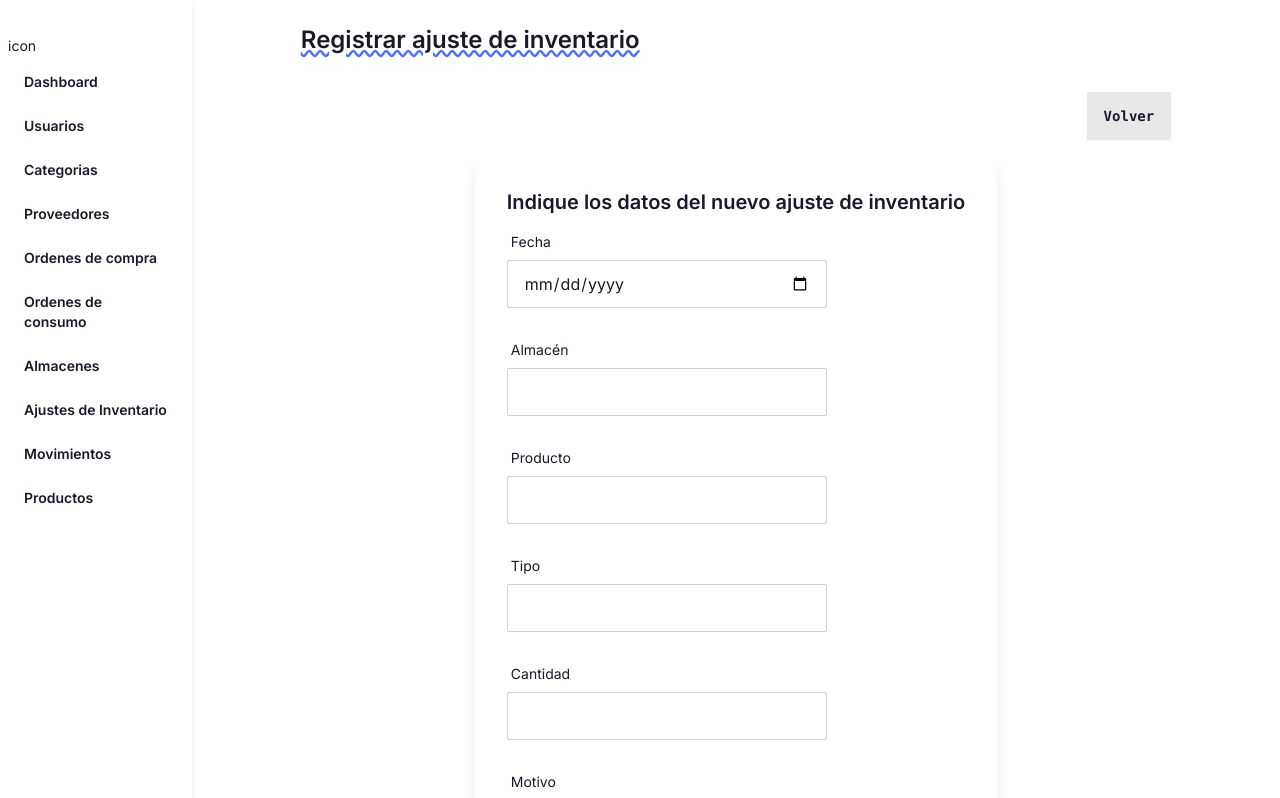
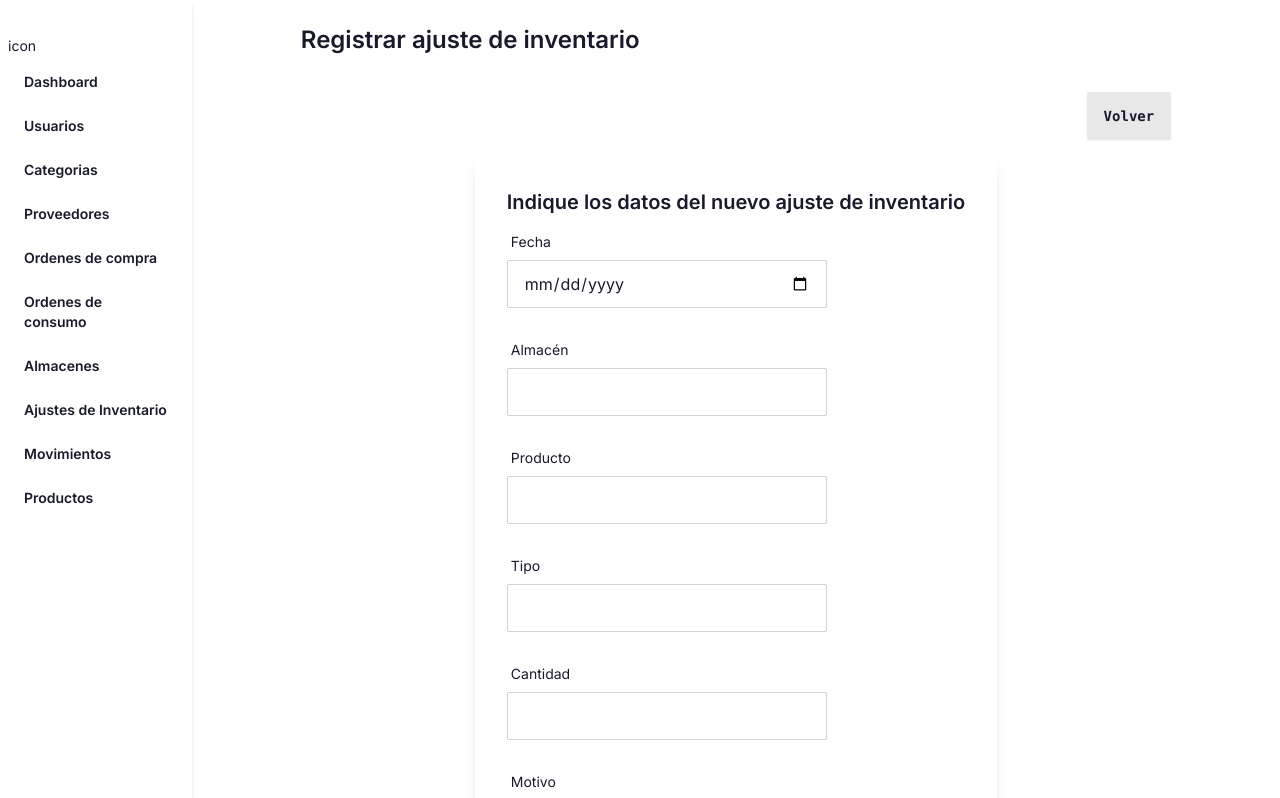
Before and after one commit to gusaln/stockbrain, a Next.js app: page /ajustes/crear in a window 1280 px wide. Shown: the top 798 px of the page. Built offline with nearby package versions, Linux system fonts and the light colour scheme.

Commit message:
fix: fixing the style

```diff
--- a/src/components/layouts/ResponsiveLayout.tsx
+++ b/src/components/layouts/ResponsiveLayout.tsx
@@ -36,7 +36,7 @@ interface Props {
 export default function ResponsiveLayout(props: Props) {
     return (
         <div className="w-11/12 sm:w-4/5 lg:3/5 mx-auto">
-            <h1 className="font-semibold underline decoration-wavy decoration-primary underline-offset-2">
+            <h1 className="font-semibold decoration-wavy decoration-primary">
                 {props.title}
             </h1>
 
```
